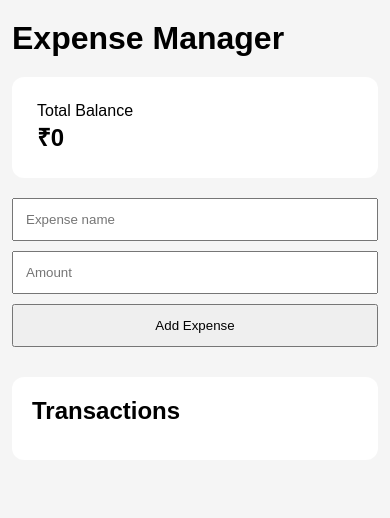
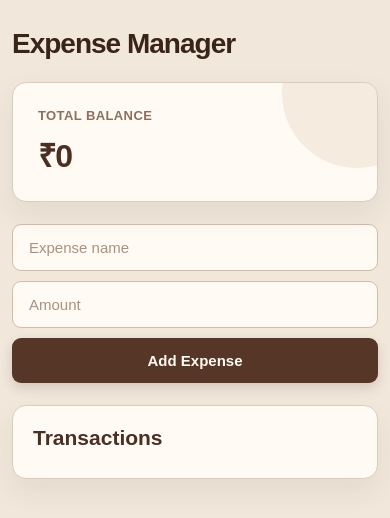
Before and after one commit to adarshdarokar/E-tracker, a plain HTML site: page index.html in a window 390 px wide. Drawn offline with Linux system fonts and the light colour scheme.

Commit message:
style: polish coffee themed expense manager UI

```diff
--- a/script.js
+++ b/script.js
@@ -1,6 +1,7 @@
 let balance = 0;
 
 let expenses = [];
+let editingIndex = null;
 
 const balanceElement = document.getElementById("balance");
 const form = document.getElementById("expenseForm");
@@ -49,6 +50,9 @@ form.addEventListener("submit", function (event) {
 });
 
 expenseList.addEventListener("click", function (event) {
+
+
+
   if (event.target.tagName === "BUTTON") {
     const index = Number(event.target.dataset.index);
     expenses = expenses.filter(function (expense, expenseIndex) {
--- a/style.css
+++ b/style.css
@@ -6,62 +6,207 @@
 
 body {
     font-family: Arial, sans-serif;
-    background: #f5f5f5;
-    padding: 40px 20px;
+    min-height: 100vh;
+    background: #f1e7db;
+    color: #3b2418;
+    padding: 50px 20px;
 }
 
 .container {
     width: 100%;
-    max-width: 700px;
-    margin: auto;
+    max-width: 760px;
+    margin: 0 auto;
 }
 
+/* Header */
+
+h1 {
+    color: #3a2419;
+    font-size: 34px;
+    font-weight: 700;
+    letter-spacing: -1px;
+    margin-bottom: 28px;
+}
+
+/* Balance */
+
 .balance-card {
-    background: white;
-    padding: 25px;
-    margin: 20px 0;
-    border-radius: 12px;
+    position: relative;
+    overflow: hidden;
+    background: #fffaf3;
+    padding: 32px;
+    border: 1px solid #ddcbbb;
+    border-radius: 16px;
+    margin-bottom: 22px;
+    box-shadow: 0 12px 30px rgba(74, 47, 34, 0.08);
 }
+
+.balance-card::after {
+    content: "";
+    position: absolute;
+    width: 150px;
+    height: 150px;
+    right: -55px;
+    top: -65px;
+    border-radius: 50%;
+    background: #ead8c5;
+    opacity: 0.45;
+}
+
+.balance-card p {
+    position: relative;
+    z-index: 1;
+    color: #8c705c;
+    font-size: 13px;
+    font-weight: 600;
+    letter-spacing: 0.4px;
+    text-transform: uppercase;
+    margin-bottom: 10px;
+}
+
+.balance-card h2 {
+    position: relative;
+    z-index: 1;
+    color: #4a2f22;
+    font-size: 38px;
+    font-weight: 700;
+    letter-spacing: -1px;
+}
+
+/* Form */
 
 #expenseForm {
     display: flex;
     gap: 10px;
-    margin-bottom: 30px;
+    margin-bottom: 22px;
 }
 
 #expenseForm input {
     flex: 1;
-    padding: 12px;
+    min-width: 0;
+    padding: 14px 16px;
+    background: #fffaf3;
+    color: #3b2418;
+    border: 1px solid #d3bda7;
+    border-radius: 9px;
+    outline: none;
+    font-size: 15px;
+    transition: 0.2s ease;
+}
+
+#expenseForm input::placeholder {
+    color: #aa927e;
+}
+
+#expenseForm input:focus {
+    border-color: #765139;
+    box-shadow: 0 0 0 3px rgba(118, 81, 57, 0.1);
 }
 
 #expenseForm button {
-    padding: 12px 20px;
+    padding: 14px 22px;
+    border: none;
+    border-radius: 9px;
+    background: #563727;
+    color: #fffaf3;
     cursor: pointer;
+    font-size: 15px;
+    font-weight: 600;
+    transition: 0.2s ease;
+    box-shadow: 0 5px 12px rgba(86, 55, 39, 0.18);
 }
 
+#expenseForm button:hover {
+    background: #43291d;
+    transform: translateY(-1px);
+}
+
+#expenseForm button:active {
+    transform: translateY(0);
+}
+
+/* Transactions */
+
 .transactions {
-    background: white;
-    padding: 20px;
-    border-radius: 12px;
+    background: #fffaf3;
+    padding: 26px;
+    border: 1px solid #ddcbbb;
+    border-radius: 16px;
+    box-shadow: 0 12px 30px rgba(74, 47, 34, 0.07);
+}
+
+.transactions h2 {
+    color: #4a2f22;
+    font-size: 21px;
+    font-weight: 700;
+    margin-bottom: 8px;
 }
 
 #expenseList {
     list-style: none;
-    margin-top: 15px;
+    margin-top: 8px;
 }
 
+/* Transaction row */
+
 #expenseList li {
-    padding: 15px 0;
-    border-bottom: 1px solid #ddd;
+    display: flex;
+    align-items: center;
+    justify-content: space-between;
+    gap: 15px;
+    padding: 17px 4px;
+    color: #5a4030;
+    border-bottom: 1px solid #eadbc9;
+    font-size: 15px;
 }
 
+#expenseList li:last-child {
+    border-bottom: none;
+}
 
-/* RESPONSIVE */
+/* Buttons inside transactions */
+
+#expenseList button {
+    border: 1px solid #d3bda7;
+    background: #f2e6d8;
+    color: #60412f;
+    padding: 7px 13px;
+    border-radius: 7px;
+    cursor: pointer;
+    font-size: 13px;
+    font-weight: 600;
+    transition: 0.2s ease;
+}
+
+#expenseList button:hover {
+    background: #e5d1bd;
+    border-color: #c5a88e;
+}
+
+#expenseList button:active {
+    transform: scale(0.97);
+}
+
+/* Responsive */
 
 @media (max-width: 600px) {
 
     body {
-        padding: 20px 12px;
+        padding: 28px 12px;
+    }
+
+    h1 {
+        font-size: 28px;
+        margin-bottom: 22px;
+    }
+
+    .balance-card {
+        padding: 25px;
+        border-radius: 14px;
+    }
+
+    .balance-card h2 {
+        font-size: 32px;
     }
 
     #expenseForm {
@@ -69,8 +214,21 @@ body {
     }
 
     #expenseForm input,
-    #expenseForm button {
+    #expenseForm > button {
         width: 100%;
     }
 
+    #expenseForm button {
+        padding: 14px;
+    }
+
+    .transactions {
+        padding: 20px;
+        border-radius: 14px;
+    }
+
+    #expenseList li {
+        align-items: flex-start;
+        padding: 15px 0;
+    }
 }
```
